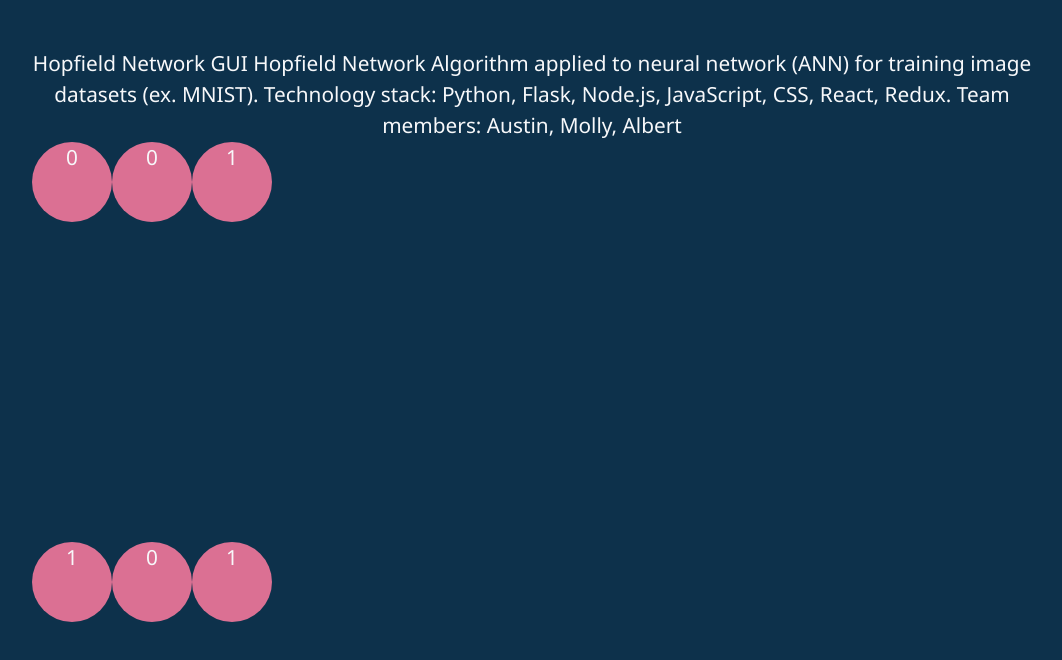
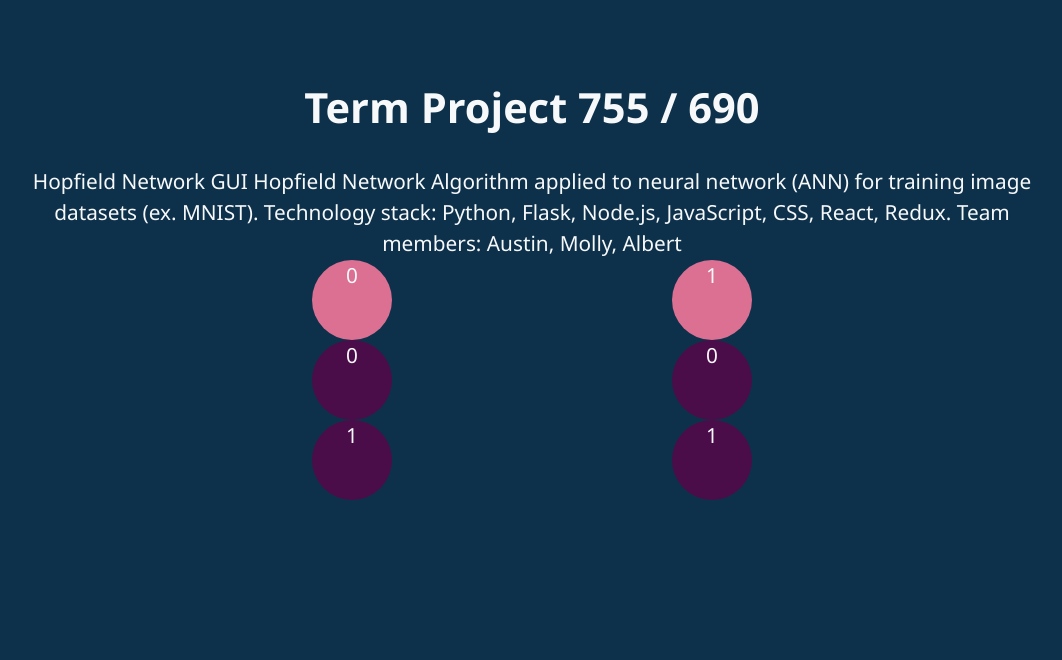
Before and after one commit to NYIT-EENG-755-CSCI-690/Hopfield-Network-GUI, a React (Vite) app in the folder TermProjectRepo/: page / in a window 1280 px wide. Shown: the top 660 px of the page, without its empty margins (108-1170 px from the left). Built offline with nearby package versions, Linux system fonts and the light colour scheme.

Commit message:
styling update and es6 refactor

```diff
--- a/TermProjectRepo/src/BallContainer.jsx
+++ b/TermProjectRepo/src/BallContainer.jsx
@@ -6,8 +6,8 @@
 
 const BallContainer = () => (
     <div className="balls-container">
-        {preload.balls.map((ball, i) => (
-            <ShowBall ball={ball} i={i} />
+        {preload.balls.map((ball) => (
+            <ShowBall {...ball} />
         ))}
     </div>
 );
--- a/TermProjectRepo/src/Landing.jsx
+++ b/TermProjectRepo/src/Landing.jsx
@@ -3,10 +3,13 @@
 const Landing = () => {
     return (
         <div>
-            Hopfield Network GUI Hopfield Network Algorithm applied to neural
-            network (ANN) for training image datasets (ex. MNIST). Technology
-            stack: Python, Flask, Node.js, JavaScript, CSS, React, Redux. Team
-            members: Austin, Molly, Albert
+            <h1>Term Project 755 / 690</h1>
+            <div>
+                Hopfield Network GUI Hopfield Network Algorithm applied to
+                neural network (ANN) for training image datasets (ex. MNIST).
+                Technology stack: Python, Flask, Node.js, JavaScript, CSS,
+                React, Redux. Team members: Austin, Molly, Albert
+            </div>
         </div>
     );
 };
--- a/TermProjectRepo/src/ShowBall.jsx
+++ b/TermProjectRepo/src/ShowBall.jsx
@@ -1,15 +1,15 @@
 import React from "react";
 
-const ShowBall = (props) => (
+const ShowBall = ({ val_one, val_two, val_three, id }) => (
     <div className="ball-set">
-        <div className="ball-one" key={props.i} style={{ "--i": props.i }}>
-            {props.ball.val_one}
+        <div className="ball-one" key={id} style={{ "--i": id }}>
+            {val_one}
         </div>
-        <div className="ball-two" key={props.i} style={{ "--i": props.i }}>
-            {props.ball.val_two}
+        <div className="ball-two" key={id} style={{ "--i": id }}>
+            {val_two}
         </div>
-        <div className="ball-three" key={props.i} style={{ "--i": props.i }}>
-            {props.ball.val_three}
+        <div className="ball-three" key={id} style={{ "--i": id }}>
+            {val_three}
         </div>
     </div>
 );
--- a/TermProjectRepo/src/data.json
+++ b/TermProjectRepo/src/data.json
@@ -1,10 +1,13 @@
 {
     "balls":[
-        {"val_one": "0",
+        {"id": "1",
+        "val_one": "0",
         "val_two":"0",
         "val_three": "1"},
 
-        {"val_one": "1",
+        {
+        "id":"2",
+        "val_one": "1",
         "val_two":"0",
         "val_three": "1"}
 
--- a/TermProjectRepo/src/style.scss
+++ b/TermProjectRepo/src/style.scss
@@ -34,18 +34,11 @@
     padding: 3rem 0;
   }
 
-  // .balls-container {
-  //   display: flex;
-  //   flex-direction: row;
-  //   width: 100%;
-  //   justify-content: space-evenly;
-  // }
-
-
-  .ball-set {
+  .balls-container {
     display: flex;
-    width: 400px;
-    height:400px;
+    flex-direction: row;
+    width: 100%;
+    justify-content: space-evenly;
   }
 
 
@@ -60,12 +53,12 @@
     height: 5rem;
     width: 5rem;
     border-radius: 50%;
-    background: palevioletred;
+    background: var(--plum);
   }
 
   .ball-three {
     height: 5rem;
     width: 5rem;
     border-radius: 50%;
-    background: palevioletred;
+    background: var(--plum);
   }
```
